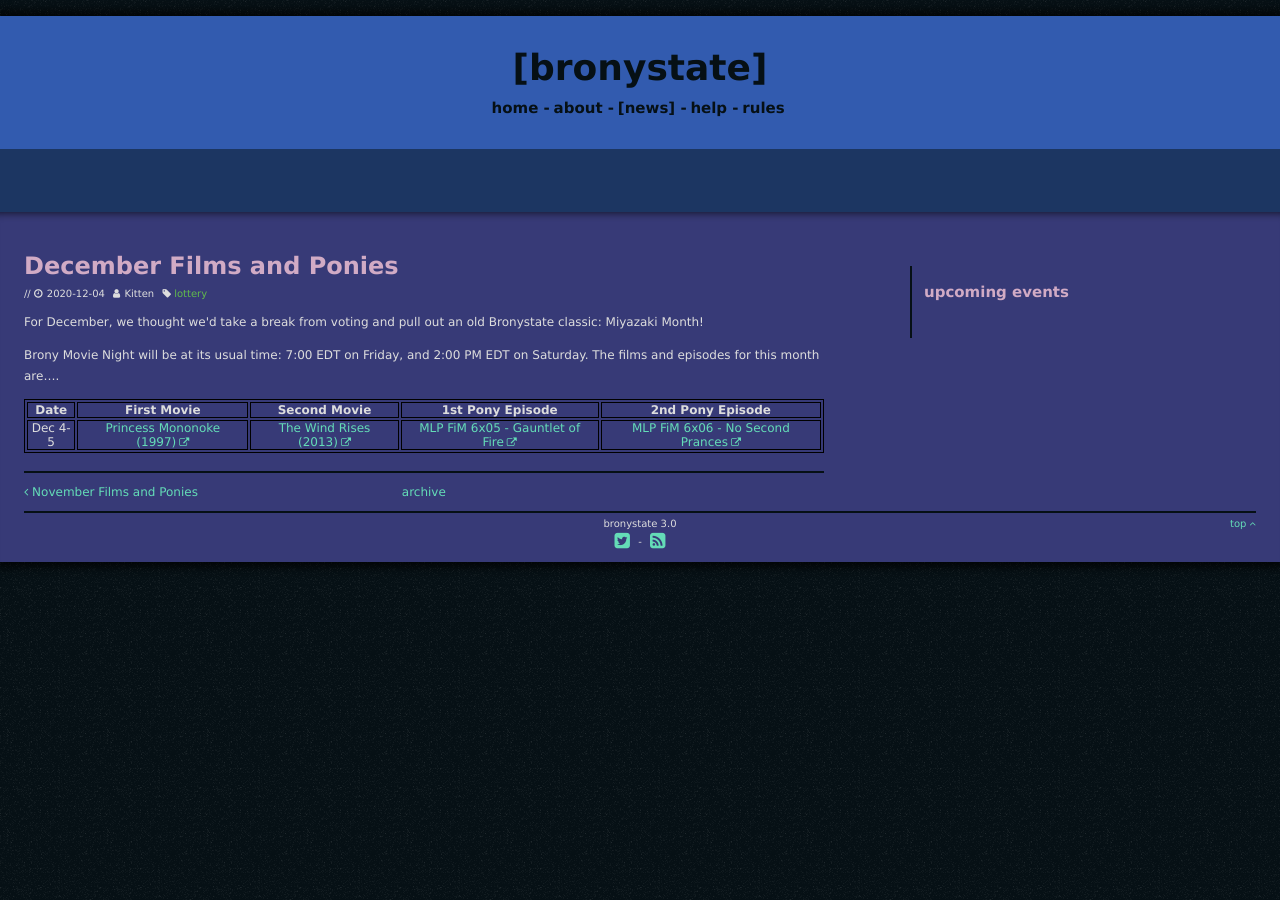
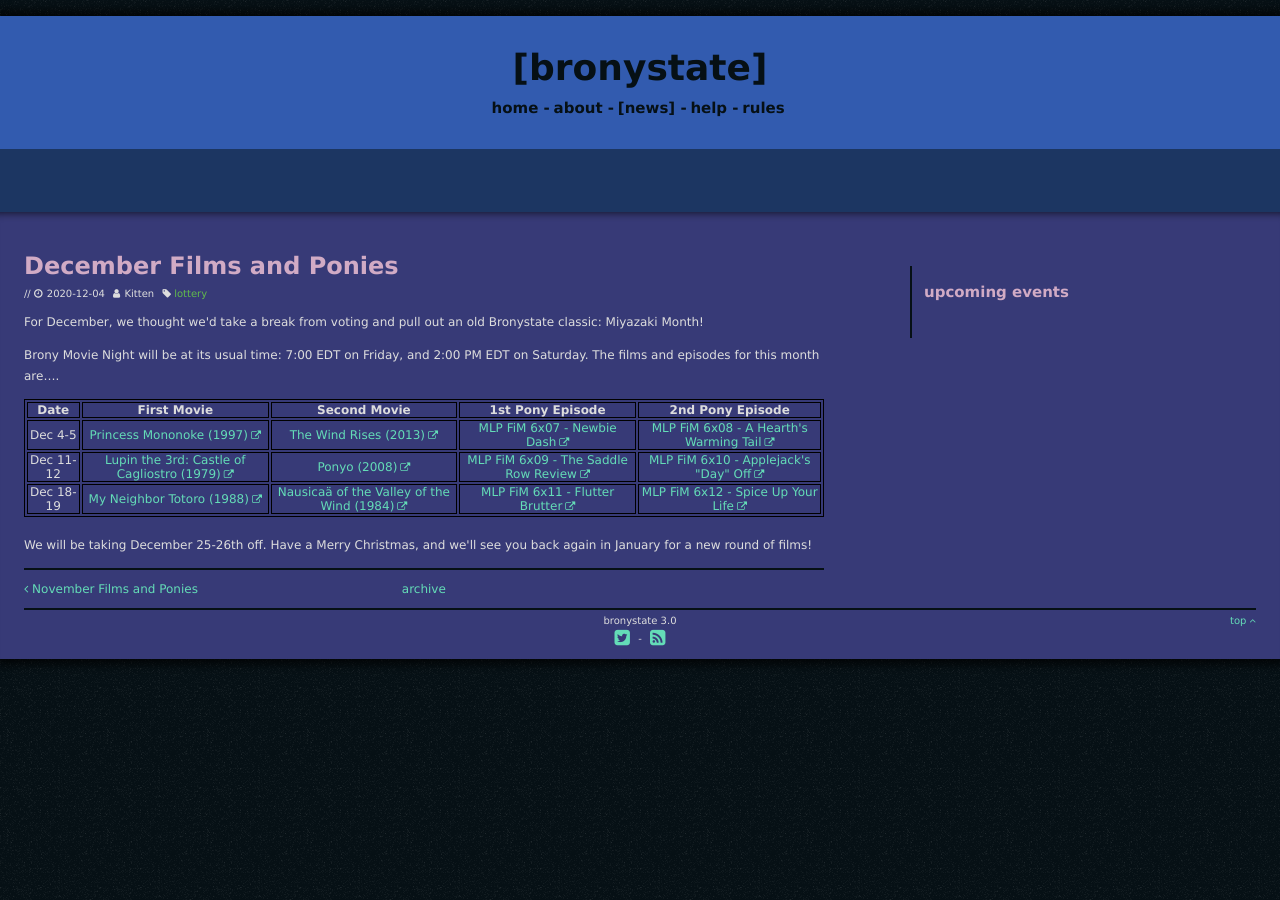
Before and after one commit to Bronystate/brstv3, a Jekyll site: the page built from _posts/2020-12-04-dec20winners.md, in a window 1280 px wide. Built offline with Jekyll 4.4.1, drawn with Linux system fonts in a browser that asks for light colours; nearby versions of some CDN libraries.

Commit message:
Update 2020-12-04-dec20winners.md

```diff
--- a/_posts/2020-12-04-dec20winners.md
+++ b/_posts/2020-12-04-dec20winners.md
@@ -11,9 +11,21 @@
 
 | Date | First Movie | Second Movie | 1st Pony Episode | 2nd Pony Episode |
 | :----------: | :---------------: | :---------------: | :---------------: | :---------------: |
-| Dec 4-5 | [Princess Mononoke (1997)][m1] | [The Wind Rises (2013)][m2] | [MLP FiM 6x05 - Gauntlet of Fire][p1] | [MLP FiM 6x06 - No Second Prances][p2] |
+| Dec 4-5 | [Princess Mononoke (1997)][m1] | [The Wind Rises (2013)][m2] | [MLP FiM 6x07 - Newbie Dash][p1] | [MLP FiM 6x08 - A Hearth's Warming Tail][p2] |
+| Dec 11-12 | [Lupin the 3rd: Castle of Cagliostro (1979)][m3] | [Ponyo (2008)][m4] | [MLP FiM 6x09 - The Saddle Row Review][p3] | [MLP FiM 6x10 - Applejack's "Day" Off][p4] |
+| Dec 18-19 | [My Neighbor Totoro (1988)][m5] | [Nausicaä of the Valley of the Wind (1984)][m6] | [MLP FiM 6x11 - Flutter Brutter][p5] | [MLP FiM 6x12 - Spice Up Your Life][p6] |
+
+We will be taking December 25-26th off.  Have a Merry Christmas, and we'll see you back again in January for a new round of films!
 
 [m1]: https://www.imdb.com/title/tt0119698/
 [m2]: https://www.imdb.com/title/tt2013293/
-[p1]: https://www.imdb.com/title/tt5524252/
-[p2]: https://www.imdb.com/title/tt5524256/
+[m3]: https://www.imdb.com/title/tt0079833/
+[m4]: https://www.imdb.com/title/tt0876563/
+[m5]: https://www.imdb.com/title/tt0096283/
+[m6]: https://www.imdb.com/title/tt0087544/
+[p1]: https://www.imdb.com/title/tt5524260/
+[p2]: https://www.imdb.com/title/tt5524262/
+[p3]: https://www.imdb.com/title/tt5347354/
+[p4]: https://www.imdb.com/title/tt5524264/
+[p5]: https://www.imdb.com/title/tt5524266/
+[p6]: https://www.imdb.com/title/tt5524270/
```
